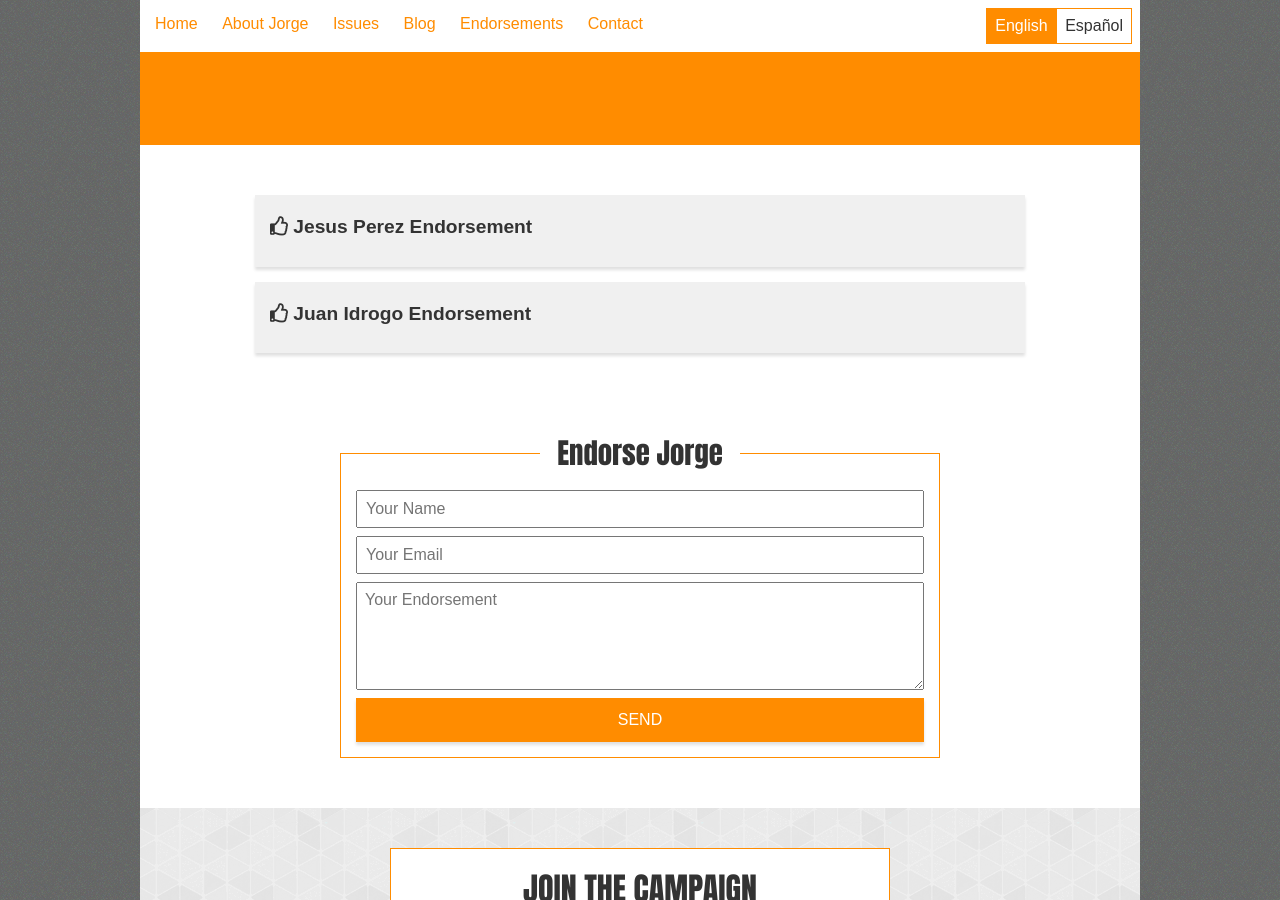
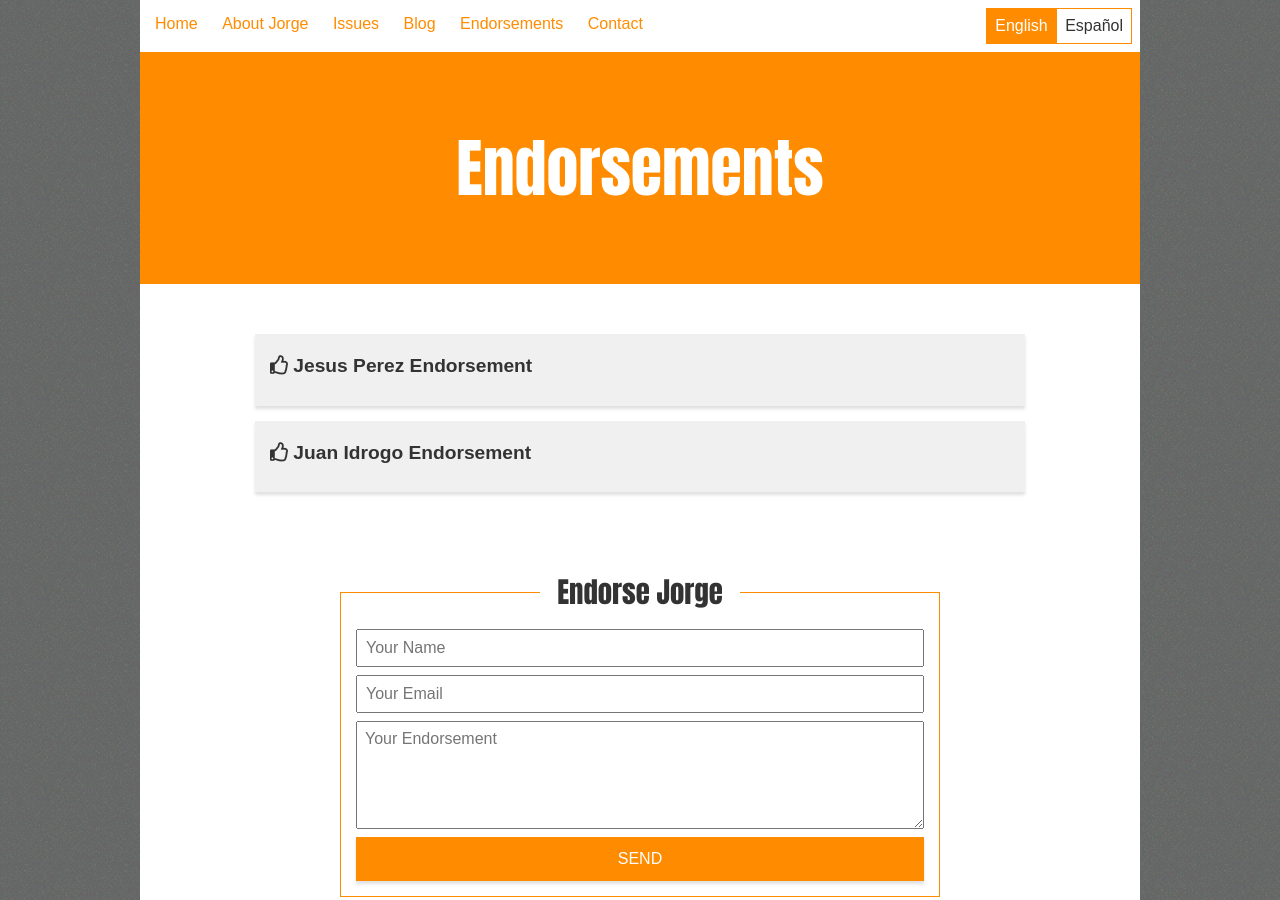
Before and after one commit to vela2018/vela2018.github.io, a Jekyll site: the page built from endorsements.html, in a window 1280 px wide and 900 px high. Built offline with Jekyll 4.4.1, drawn with Linux system fonts in a browser that asks for light colours; nearby versions of some CDN libraries.

Commit message:
Update from Forestry.io - Updated endorsements.html

```diff
--- a/endorsements.html
+++ b/endorsements.html
@@ -1,9 +1,10 @@
 ---
 layout: feed
-English_Title:
-Spanish_Title:
+English_Title: Endorsements
+Spanish_Title: Apoyo para Jorge
+title: Endorsements
+
 ---
-
 {% for endorsement in site.endorsements %}
   <a href="{{ endorsement.url }}">
     <div class="post">
```
